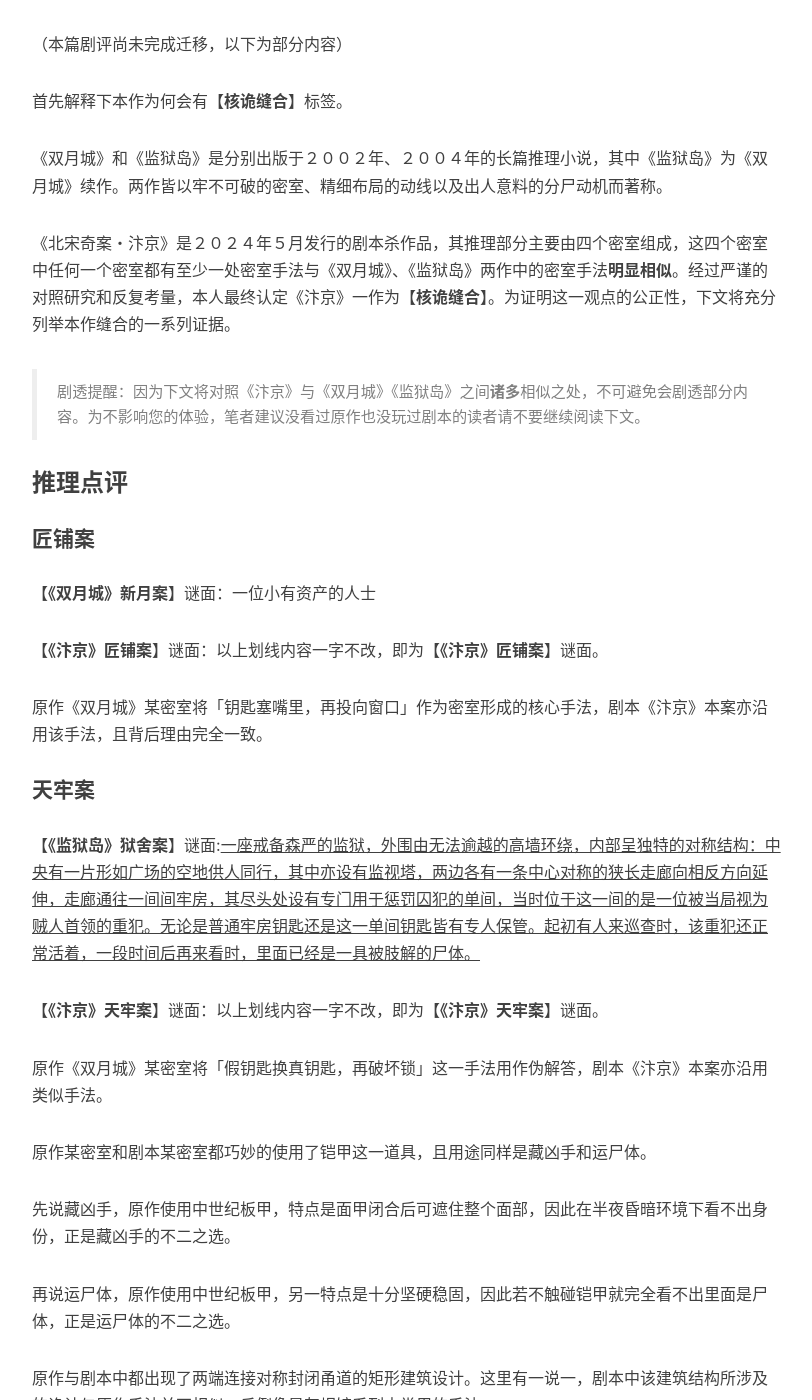
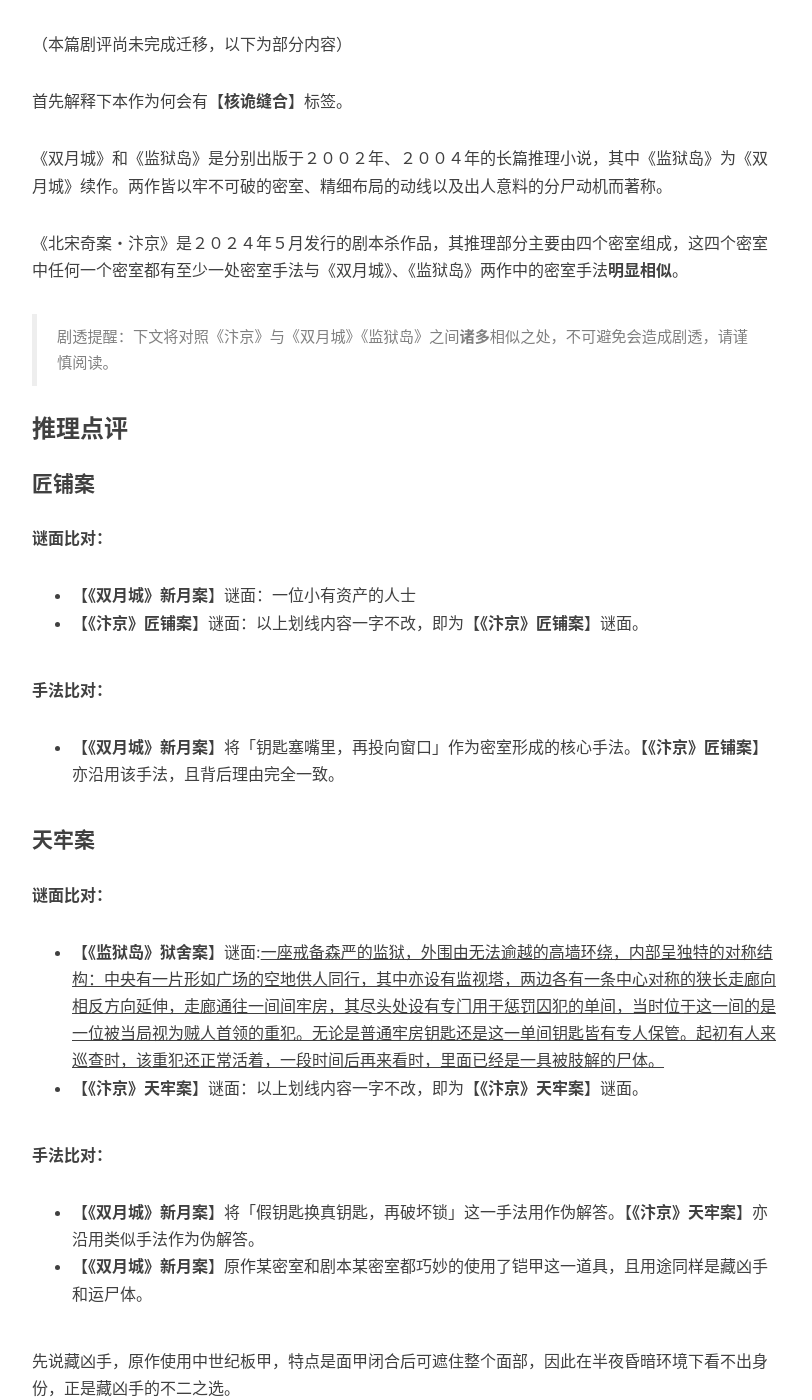
Before and after one commit to mysteryreview/mysteryreview.github.io, a Jekyll site: the page built from _posts/2024-05-31-北宋奇案.md, in a window 1280 px wide and 1400 px high, scrolled down 602 px. Shown: the whole window, without its empty margins (233-1045 px from the left). Built offline with Jekyll 4.4.1, drawn with Linux system fonts in a browser that asks for light colours; nearby versions of some CDN libraries; comment, search, counter and statistics services are not loaded; some of the changed text lies outside the part shown.

Commit message:
Update 2024-05-31-北宋奇案.md

```diff
--- a/_posts/2024-05-31-北宋奇案.md
+++ b/_posts/2024-05-31-北宋奇案.md
@@ -17,52 +17,59 @@
 
 《双月城》和《监狱岛》是分别出版于２００２年、２００４年的长篇推理小说，其中《监狱岛》为《双月城》续作。两作皆以牢不可破的密室、精细布局的动线以及出人意料的分尸动机而著称。
 
-《北宋奇案・汴京》是２０２４年５月发行的剧本杀作品，其推理部分主要由四个密室组成，这四个密室中任何一个密室都有至少一处密室手法与《双月城》、《监狱岛》两作中的密室手法**明显相似**。经过严谨的对照研究和反复考量，本人最终认定《汴京》一作为【**核诡缝合**】。为证明这一观点的公正性，下文将充分列举本作缝合的一系列证据。
+《北宋奇案・汴京》是２０２４年５月发行的剧本杀作品，其推理部分主要由四个密室组成，这四个密室中任何一个密室都有至少一处密室手法与《双月城》、《监狱岛》两作中的密室手法**明显相似**。
 
->剧透提醒：因为下文将对照《汴京》与《双月城》《监狱岛》之间**诸多**相似之处，不可避免会剧透部分内容。为不影响您的体验，笔者建议没看过原作也没玩过剧本的读者请不要继续阅读下文。
+>剧透提醒：下文将对照《汴京》与《双月城》《监狱岛》之间**诸多**相似之处，不可避免会造成剧透，请谨慎阅读。
 
 ### 推理点评
 
 #### 匠铺案
 
-【**《双月城》新月案**】谜面：一位小有资产的人士
+**谜面比对：**
 
-【**《汴京》匠铺案**】谜面：以上划线内容一字不改，即为【**《汴京》匠铺案**】谜面。
+* 【**《双月城》新月案**】谜面：一位小有资产的人士
+* 【**《汴京》匠铺案**】谜面：以上划线内容一字不改，即为【**《汴京》匠铺案**】谜面。
 
-原作《双月城》某密室将「钥匙塞嘴里，再投向窗口」作为密室形成的核心手法，剧本《汴京》本案亦沿用该手法，且背后理由完全一致。
+**手法比对：**
+
+* 【**《双月城》新月案**】将「钥匙塞嘴里，再投向窗口」作为密室形成的核心手法。【**《汴京》匠铺案**】亦沿用该手法，且背后理由完全一致。
 
 #### 天牢案
 
-【**《监狱岛》狱舍案**】谜面:<u>一座戒备森严的监狱，外围由无法逾越的高墙环绕，内部呈独特的对称结构：中央有一片形如广场的空地供人同行，其中亦设有监视塔，两边各有一条中心对称的狭长走廊向相反方向延伸，走廊通往一间间牢房，其尽头处设有专门用于惩罚囚犯的单间，当时位于这一间的是一位被当局视为贼人首领的重犯。无论是普通牢房钥匙还是这一单间钥匙皆有专人保管。起初有人来巡查时，该重犯还正常活着，一段时间后再来看时，里面已经是一具被肢解的尸体。</u>
+**谜面比对：**
 
-【**《汴京》天牢案**】谜面：以上划线内容一字不改，即为【**《汴京》天牢案**】谜面。
+* 【**《监狱岛》狱舍案**】谜面:<u>一座戒备森严的监狱，外围由无法逾越的高墙环绕，内部呈独特的对称结构：中央有一片形如广场的空地供人同行，其中亦设有监视塔，两边各有一条中心对称的狭长走廊向相反方向延伸，走廊通往一间间牢房，其尽头处设有专门用于惩罚囚犯的单间，当时位于这一间的是一位被当局视为贼人首领的重犯。无论是普通牢房钥匙还是这一单间钥匙皆有专人保管。起初有人来巡查时，该重犯还正常活着，一段时间后再来看时，里面已经是一具被肢解的尸体。</u>
+* 【**《汴京》天牢案**】谜面：以上划线内容一字不改，即为【**《汴京》天牢案**】谜面。
 
-原作《双月城》某密室将「假钥匙换真钥匙，再破坏锁」这一手法用作伪解答，剧本《汴京》本案亦沿用类似手法。
+**手法比对：**
 
-原作某密室和剧本某密室都巧妙的使用了铠甲这一道具，且用途同样是藏凶手和运尸体。
+* 【**《双月城》新月案**】将「假钥匙换真钥匙，再破坏锁」这一手法用作伪解答。【**《汴京》天牢案**】亦沿用类似手法作为伪解答。
+* 【**《双月城》新月案**】原作某密室和剧本某密室都巧妙的使用了铠甲这一道具，且用途同样是藏凶手和运尸体。
 
 先说藏凶手，原作使用中世纪板甲，特点是面甲闭合后可遮住整个面部，因此在半夜昏暗环境下看不出身份，正是藏凶手的不二之选。
 
 再说运尸体，原作使用中世纪板甲，另一特点是十分坚硬稳固，因此若不触碰铠甲就完全看不出里面是尸体，正是运尸体的不二之选。
 
-原作与剧本中都出现了两端连接对称封闭甬道的矩形建筑设计。这里有一说一，剧本中该建筑结构所涉及的诡计与原作手法并不相似，反倒像是灰烬馆系列中常用的手法。
 
 #### 地牢案
 
-【**《监狱岛》地室案**】分尸不在现场、防水布
+**谜面比对：**
 
-【**《监狱岛》地室案**】食品容器携带尸体的一部分
+**手法比对：**
 
-【**《监狱岛》狱舍案**】<u>凶手已经杀死被害者后，却多此一举斩下害者头颅。这一看似不合理的行为背后的原因是头颅体积较小、便于暗中送出密室，再由帮凶将头颅置于别处以扰乱证人对时间线的判定，使本案成为时间线意义上的不可能犯罪</u>。【**《汴京》地牢案**】亦基于同样的斩首动机做出了相似的手法。
-
-【**《双月城》女仆案**】<u>帮凶在处理完现场后直接跳窗摔死，使现场成为绝对密室</u>。【**《汴京》地牢案**】反转后的真解答使用了相同手法。这里容笔者多嘴一句：这种所谓的「密室」其实无论在原作中还是在剧本中都挺令人无语的。当然，也可能作者原本目的就仅仅是彰显下「忠仆」（《双月城》）或「死士」（《汴京》）的忠烈品格。
+* 【**《监狱岛》地室案**】分尸不在现场、防水布
+* 【**《监狱岛》地室案**】食品容器携带尸体的一部分
+* 【**《监狱岛》狱舍案**】<u>凶手已经杀死被害者后，却多此一举斩下害者头颅。这一看似不合理的行为背后的原因是头颅体积较小、便于暗中送出密室，再由帮凶将头颅置于别处以扰乱证人对时间线的判定，使本案成为时间线意义上的不可能犯罪</u>。【**《汴京》地牢案**】亦基于同样的斩首动机做出了相似的手法。
+* 【**《双月城》女仆案**】<u>帮凶在处理完现场后直接跳窗摔死，使现场成为绝对密室</u>。【**《汴京》地牢案**】反转后的真解答使用了相同手法。这里容笔者多嘴一句：这种所谓的「密室」其实无论在原作中还是在剧本中都挺令人无语的。当然，也可能作者原本目的就仅仅是彰显下「忠仆」（《双月城》）或「死士」（《汴京》）的忠烈品格。
 
 #### 童府案
 
-【**《双月城》满月案**】谜面：<u>一位身份显赫之人在他人亲眼目睹下只身一人进入密室，随后锁上密室唯一的门，使密室之门无法在门外打开。密室墙壁、地板、屋顶皆坚不可摧，虽然大门对面墙上有一扇小窗，但绝对无法供人出入。此后一整夜均无任何可疑人物接近密室大门。次日，门外众人意识到有些不对劲，但由于密室大门仍在内部反锁，众人只得破门而入。只见先前进入密室的人已成为一具身首分离的尸体，且死者之头颅被斩下后遭到特殊处理。众人一番搜索后确认室内未藏有他人。若死者为自杀，则如何在死后处理自己的头颅？若死者是先被凶手杀害再被凶手处理头颅，则凶手事先如何进入这个门锁与监视的双重密室，事后又如何离开这个门锁与监视的双重密室</u>？
+**谜面比对：**
 
-【**《汴京》童府案**】谜面：以上划线内容一字不改，即为【**《汴京》童府案**】谜面。
+* 【**《双月城》满月案**】谜面：<u>一位身份显赫之人在他人亲眼目睹下只身一人进入密室，随后锁上密室唯一的门，使密室之门无法在门外打开。密室墙壁、地板、屋顶皆坚不可摧，虽然大门对面墙上有一扇小窗，但绝对无法供人出入。此后一整夜均无任何可疑人物接近密室大门。次日，门外众人意识到有些不对劲，但由于密室大门仍在内部反锁，众人只得破门而入。只见先前进入密室的人已成为一具身首分离的尸体，且死者之头颅被斩下后遭到特殊处理。众人一番搜索后确认室内未藏有他人。若死者为自杀，则如何在死后处理自己的头颅？若死者是先被凶手杀害再被凶手处理头颅，则凶手事先如何进入这个门锁与监视的双重密室，事后又如何离开这个门锁与监视的双重密室</u>？
+* 【**《汴京》童府案**】谜面：以上划线内容一字不改，即为【**《汴京》童府案**】谜面。
 
+**手法比对：**
 
 其一是身材。
 
@@ -72,7 +79,7 @@
 
 原作中以石砖修砌的古堡，即使墙壁沾了血污也能轻易洗去，何况当天下了一夜的雨，窗户附近的痕迹都冲干净了。
 
-### 剧情点评
+### 其它点评
 
 提到人设，原作与剧本中都有一位封建观念下身份显赫、深谋远虑的神秘人物。且该角色剧情前期都与主角团关系甚佳，甚至协力破案，故反转前绝对无人想到他即为幕后主使。原作中该角色差遣忠仆，而剧本中则差遣死士，但是在毅然献身这一点上，忠仆与死士又何尝不是同一类人。
 
```
